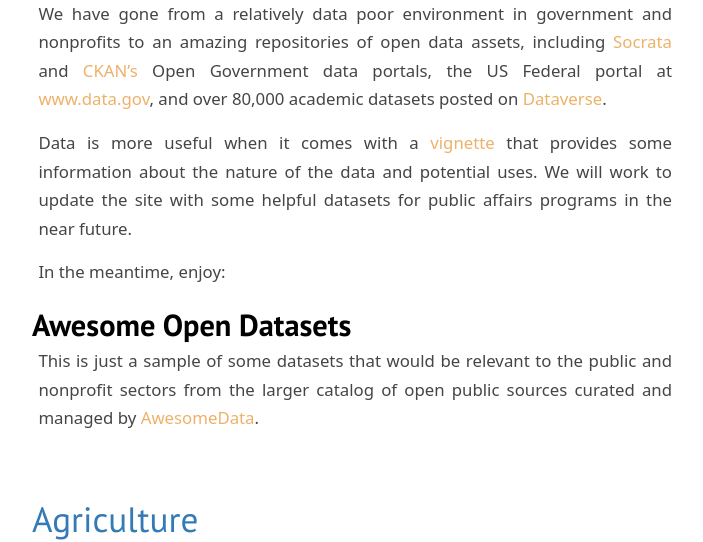
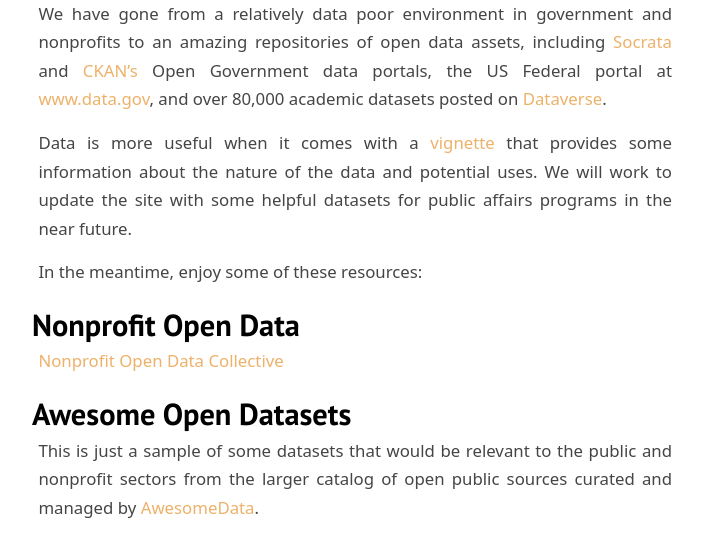
Before and after one commit to DS4PS/ds4ps.github.io, a Jekyll site: the page built from data.md, in a window 1280 px wide and 900 px high, scrolled down 744 px, cut to the strip 0-542 px from the top of the window. Shown: the whole strip, without its empty margins (288-991 px from the left). Built offline with Jekyll 4.4.1, drawn with Linux system fonts in a browser that asks for light colours; nearby versions of some CDN libraries; library files that are not in the unit come from our copies.

Commit message:
Update data.md

```diff
--- a/data.md
+++ b/data.md
@@ -95,7 +95,11 @@
 
 Data is more useful when it comes with a [vignette](https://ds4ps.github.io/PROG-EVAL-III/Datasets_in_R.html) that provides some information about the nature of the data and potential uses. We will work to update the site with some helpful datasets for public affairs programs in the near future.
 
-In the meantime, enjoy:
+In the meantime, enjoy some of these resources:
+
+# Nonprofit Open Data
+
+[Nonprofit Open Data Collective](https://nonprofit-open-data-collective.github.io/overview/)
 
 
 # Awesome Open Datasets
```
